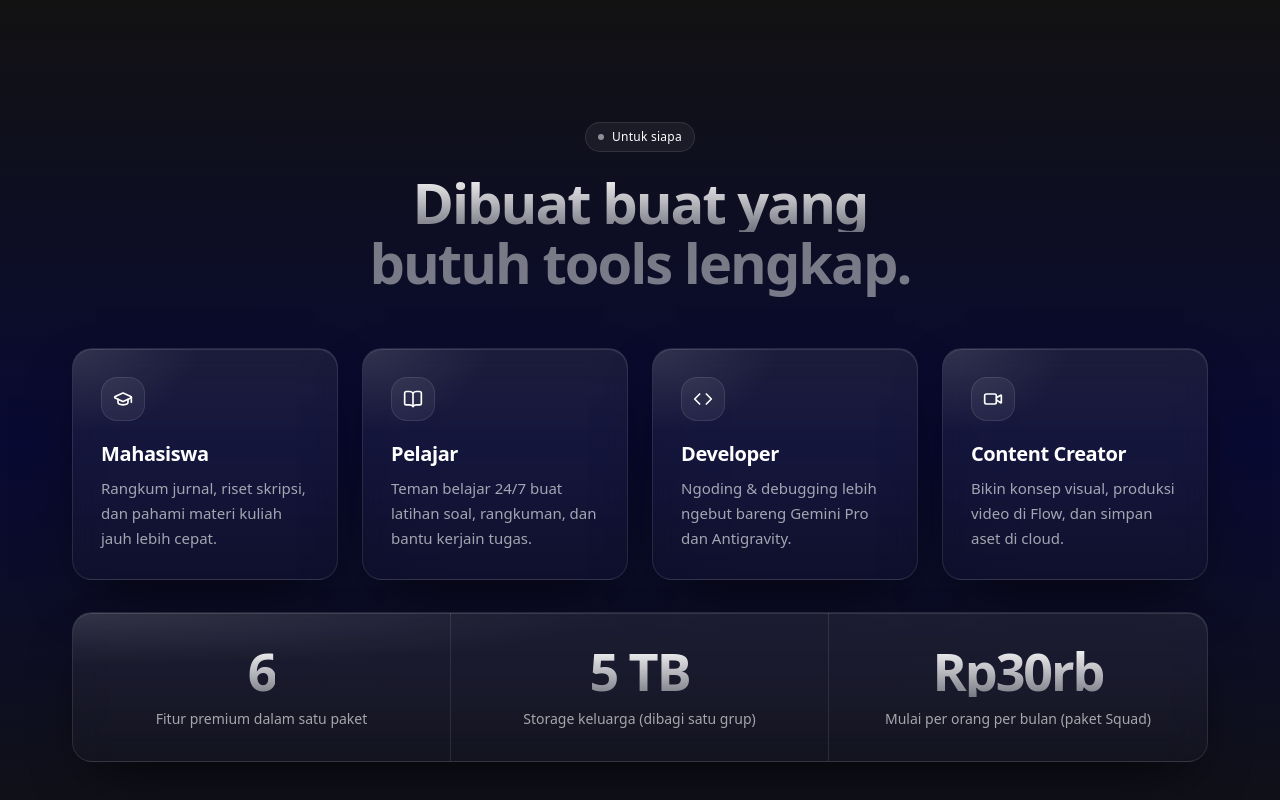
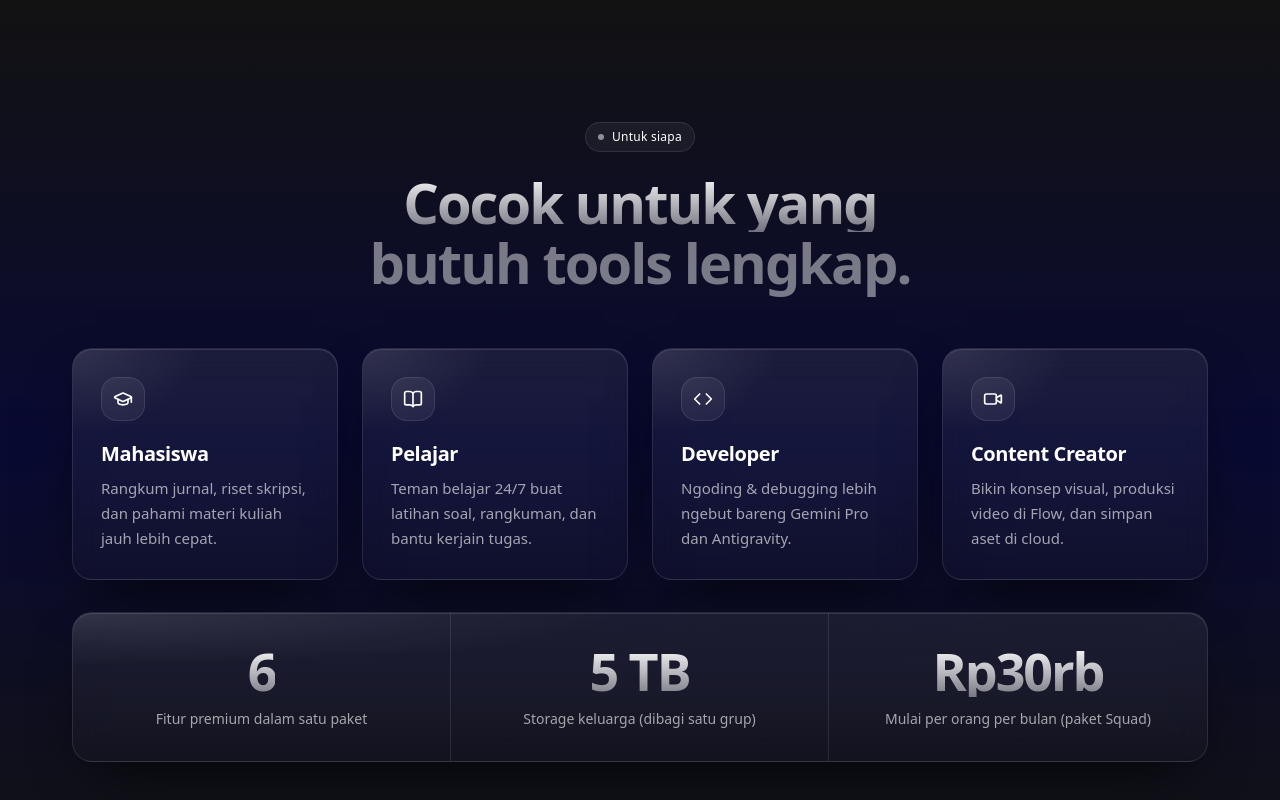
Before and after one commit to Greeezzz/Nottura, a React (Vite) app: page / in a window 1280 px wide. Shown: the part 2322-3122 px from the top of the page. Built offline with nearby package versions, Linux system fonts and the light colour scheme; no server answers.

Commit message:
fix(copy): ganti heading Audience jadi 'Cocok untuk yang'

```diff
--- a/src/components/sections/Audience.tsx
+++ b/src/components/sections/Audience.tsx
@@ -10,7 +10,7 @@ export function Audience() {
         <Reveal>
           <SectionHeading
             badge="Untuk siapa"
-            lines={["Dibuat buat yang", "butuh tools lengkap."]}
+            lines={["Cocok untuk yang", "butuh tools lengkap."]}
           />
         </Reveal>
 
```
